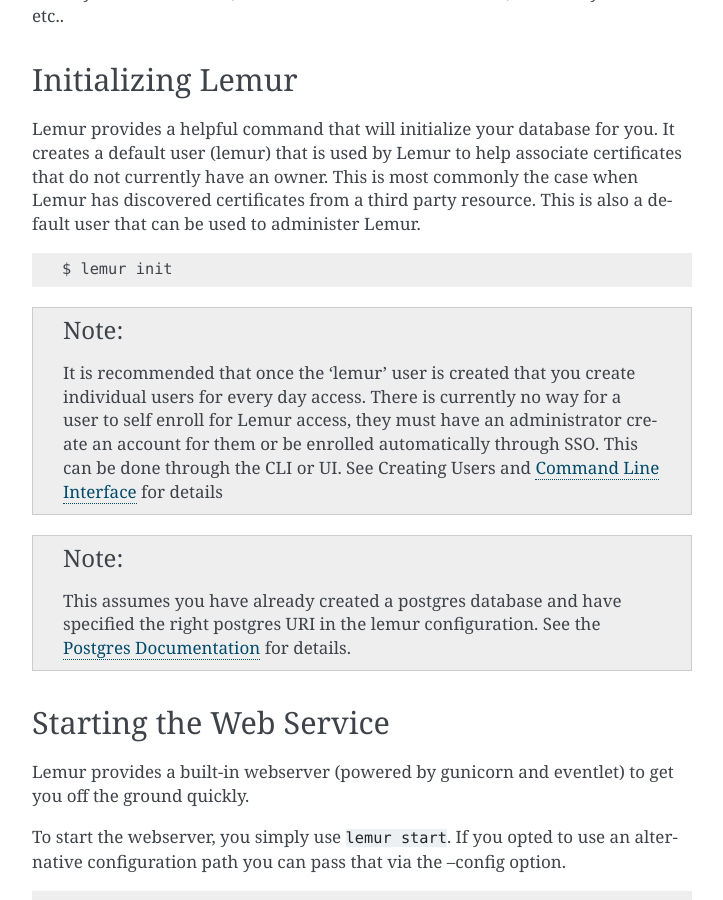
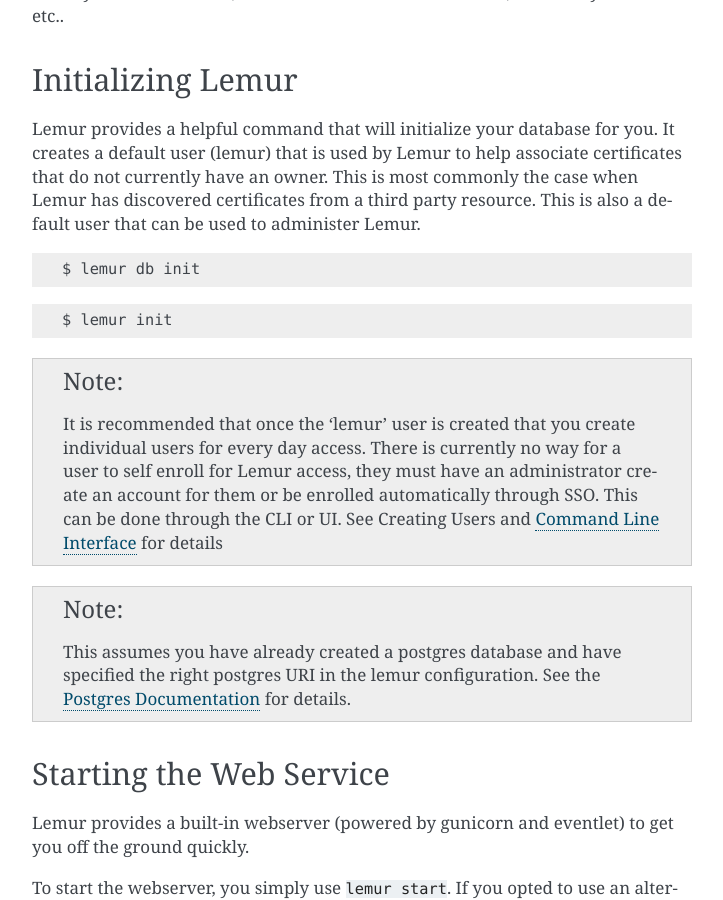
Before and after one commit to Netflix/lemur, a Sphinx documentation site: the page built from docs/quickstart/index.rst, in a window 1280 px wide and 900 px high, scrolled down 2342 px. Shown: the whole window, without its empty margins (388-1111 px from the left). Built offline with Sphinx 7.4.7, drawn with Linux system fonts in a browser that asks for light colours; pages that are not in the unit, such as notebooks, are missing from menus.

Commit message:
Making docs more clear on steps to get database installed.

```diff
--- a/docs/quickstart/index.rst
+++ b/docs/quickstart/index.rst
@@ -99,6 +99,10 @@
 used by Lemur to help associate certificates that do not currently have an owner. This is most commonly the case when
 Lemur has discovered certificates from a third party resource. This is also a default user that can be used to
 administer Lemur.
+
+.. code-block:: bash
+
+    $ lemur db init
 
 .. code-block:: bash
 
```
